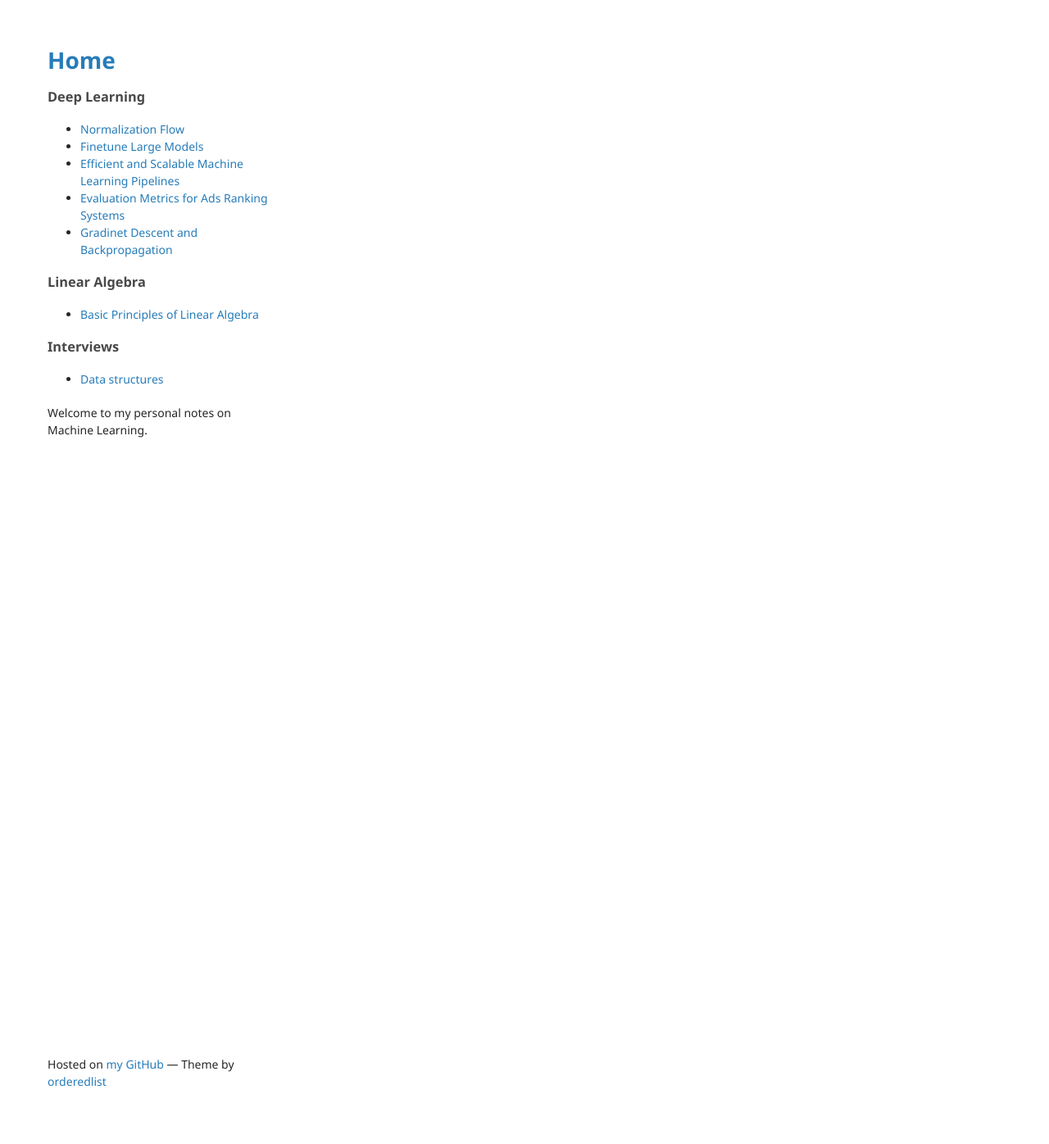
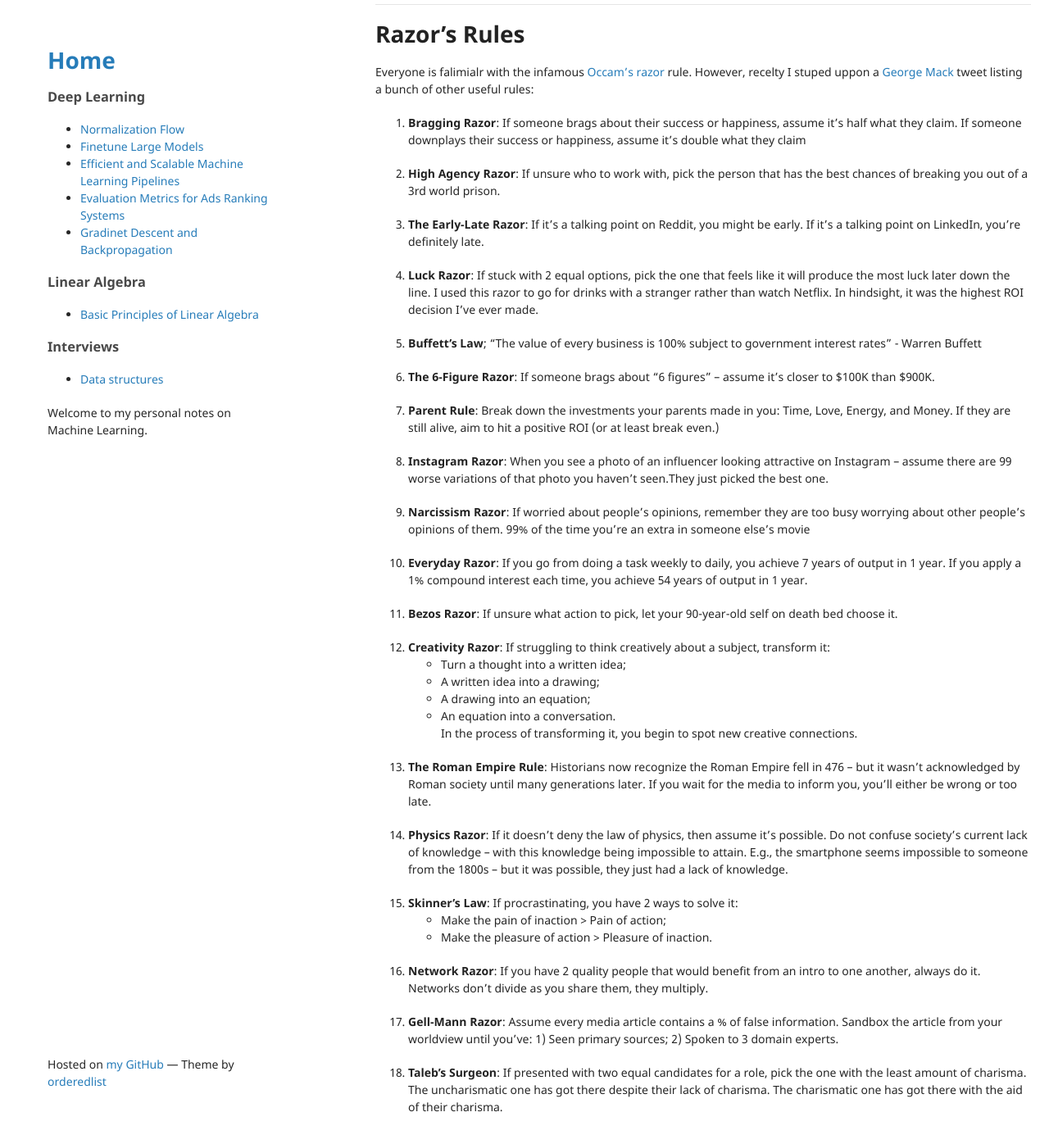
Before and after one commit to andompesta/andompesta.github.io, a Jekyll site: the page built from index.md, in a window 1280 px wide and 1400 px high, scrolled down 3248 px. Shown: the top 1396 px of the window at 82% size. Built offline with Jekyll 4.4.1, drawn with Linux system fonts in a browser that asks for light colours; our own code applies the rules of GitHub Pages for plain Markdown files.

Commit message:
add razor section

```diff
--- a/index.md
+++ b/index.md
@@ -77,6 +77,56 @@ Credit to [Roel Staes linkedIn post](https://www.linkedin.com/feed/update/urn:li
 
 ![alt text](assets/img/handbook.jpeg)
 
+
+---
+
+# Razor's Rules
+
+Everyone is falimialr with the infamous [Occam's razor](https://en.wikipedia.org/wiki/Occam%27s_razor) rule.
+However, recelty I stuped uppon a [George Mack](https://twitter.com/george__mack) tweet listing a bunch of other useful rules:
+
+1. **Bragging Razor**: If someone brags about their success or happiness, assume it’s half what they claim. If someone downplays their success or happiness, assume it’s double what they claim
+
+2. **High Agency Razor**: If unsure who to work with, pick the person that has the best chances of breaking you out of a 3rd world prison.
+
+3. **The Early-Late Razor**: If it's a talking point on Reddit, you might be early. If it's a talking point on LinkedIn, you're definitely late.
+
+4. **Luck Razor**: If stuck with 2 equal options, pick the one that feels like it will produce the most luck later down the line. I used this razor to go for drinks with a stranger rather than watch Netflix. In hindsight, it was the highest ROI decision I've ever made.
+
+5. **Buffett's Law**; "The value of every business is 100% subject to government interest rates" - Warren Buffett
+
+6. **The 6-Figure Razor**: If someone brags about "6 figures" -- assume it's closer to $100K than $900K.
+
+7. **Parent Rule**: Break down the investments your parents made in you: Time, Love, Energy, and Money. If they are still alive, aim to hit a positive ROI (or at least break even.)
+
+8. **Instagram Razor**: When you see a photo of an influencer looking attractive on Instagram -- assume there are 99 worse variations of that photo you haven't seen.They just picked the best one.
+
+9. **Narcissism Razor**: If worried about people's opinions, remember they are too busy worrying about other people's opinions of them. 99% of the time you're an extra in someone else's movie
+
+10. **Everyday Razor**: If you go from doing a task weekly to daily, you achieve 7 years of output in 1 year. If you apply a 1% compound interest each time, you achieve 54 years of output in 1 year.
+
+11. **Bezos Razor**: If unsure what action to pick, let your 90-year-old self on death bed choose it.
+
+12. **Creativity Razor**: If struggling to think creatively about a subject, transform it:
+    - Turn a thought into a written idea;
+    - A written idea into a drawing;
+    - A drawing into an equation;
+    - An equation into a conversation.
+In the process of transforming it, you begin to spot new creative connections.
+
+13. **The Roman Empire Rule**: Historians now recognize the Roman Empire fell in 476 -- but it wasn't acknowledged by Roman society until many generations later. If you wait for the media to inform you, you'll either be wrong or too late.
+
+14. **Physics Razor**: If it doesn't deny the law of physics, then assume it's possible. Do not confuse society's current lack of knowledge -- with this knowledge being impossible to attain. E.g., the smartphone seems impossible to someone from the 1800s -- but it was possible, they just had a lack of knowledge.
+
+15. **Skinner's Law**: If procrastinating, you have 2 ways to solve it:
+    - Make the pain of inaction > Pain of action;
+    - Make the pleasure of action > Pleasure of inaction.
+
+16.  **Network Razor**: If you have 2 quality people that would benefit from an intro to one another, always do it. Networks don't divide as you share them, they multiply.
+
+17. **Gell-Mann Razor**: Assume every media article contains a % of false information. Sandbox the article from your worldview until you've: 1) Seen primary sources; 2) Spoken to 3 domain experts.
+
+18.  **Taleb's Surgeon**: If presented with two equal candidates for a role, pick the one with the least amount of charisma. The uncharismatic one has got there despite their lack of charisma. The charismatic one has got there with the aid of their charisma.
 
 <!-- sticazzi
 
```
